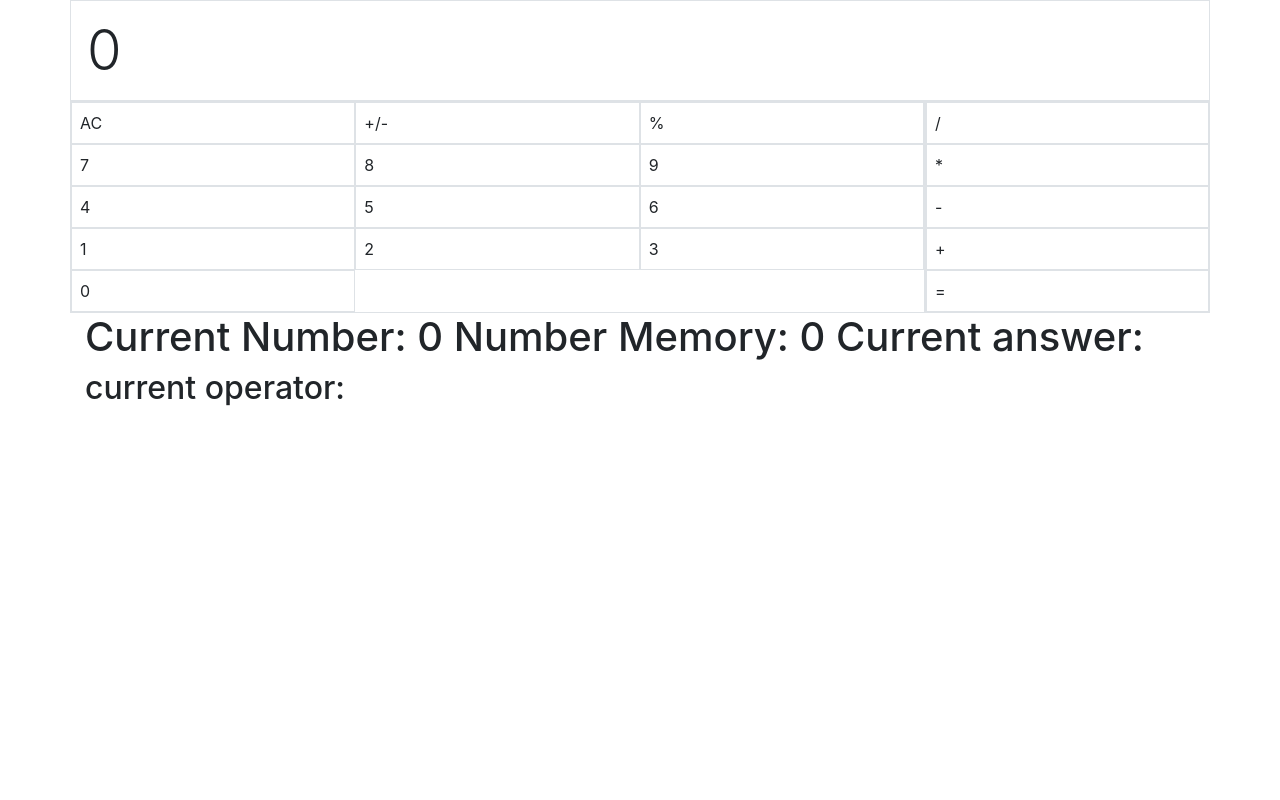
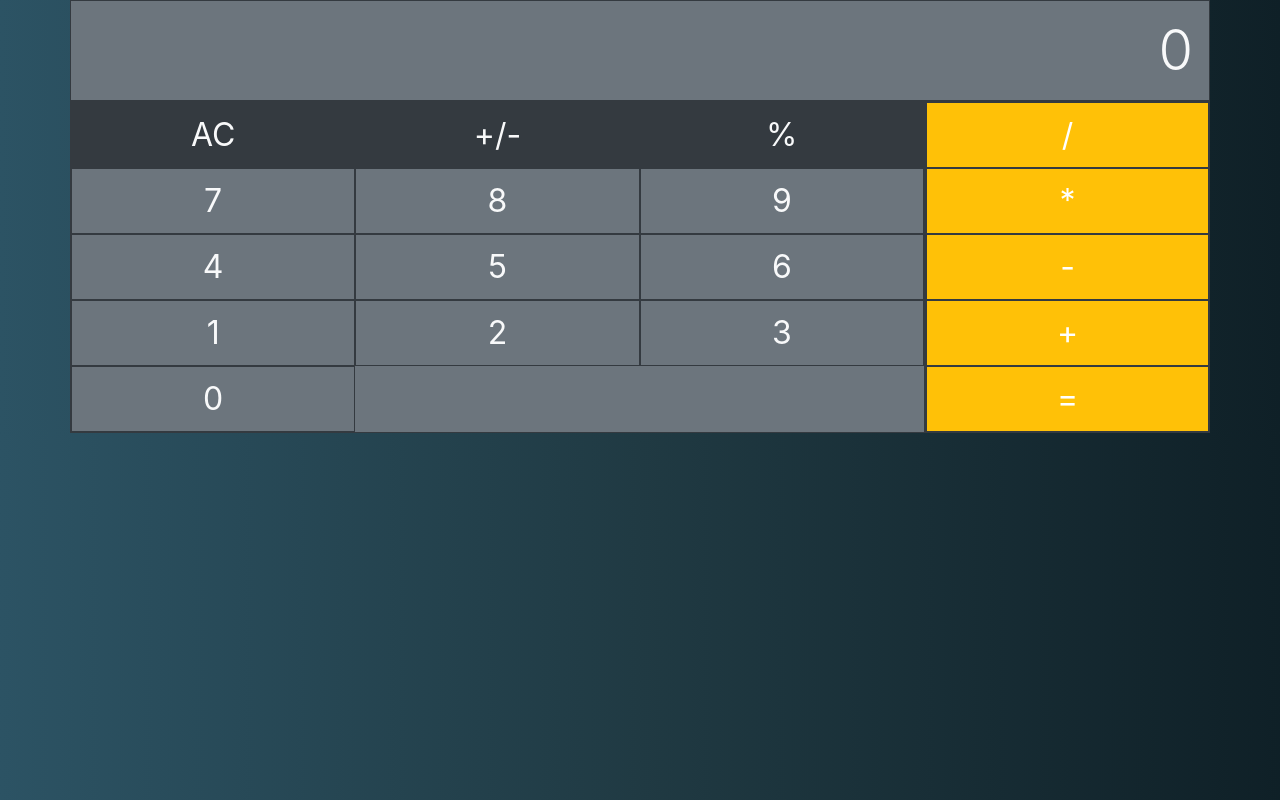
Before and after one commit to racheljay/react-calculator, a React (Create React App) app: page / in a window 1280 px wide. Built offline with nearby package versions, Linux system fonts and the light colour scheme.

Commit message:
styling upgrade

```diff
--- a/src/App.jsx
+++ b/src/App.jsx
@@ -42,7 +42,6 @@ function App() {
       console.log(screenRefresh)
 
     }
-
 
   }
 
@@ -134,29 +133,29 @@ function App() {
     <div className="container">
 
       <div className="row">
-        <div className="col-12 display-4 p-3 border">{!screenRefresh ? currentDisplay : answer ? answer : previousNumber }</div>
+        <div className="col-12 display-4 p-3 border border-dark bg-secondary text-light text-right">{!screenRefresh ? currentDisplay : answer ? answer : previousNumber }</div>
       </div>
 
       <div className="row">
-        <div className="col-9 border">
+        <div className="col-9 border border-dark bg-secondary text-center" id="btn-body">
           <div className="row">
 
             {topRow.map((item, index) => {
-              return <div key={index} className="col-4 p-2 border" onClick={() => topRowAction(item)} >{item}</div>
+              return <div key={index} className="col-4 p-2 border border-dark bg-dark text-light" id="top-row" onClick={() => topRowAction(item)} >{item}</div>
             })}
 
             {numbers.map((item, index) => {
-              return <div key={index} className="col-4 p-2 border" onClick={() => numBtnAction(item)}>{item}</div>
+              return <div key={index} className="col-4 p-2 border border-dark bg-secondary text-light" id="numbers" onClick={() => numBtnAction(item)}>{item}</div>
             })}
 
           </div>
         </div>
 
-        <div className="col-3 border">
+        <div className="col-3 border border-dark">
 
           <div className="row">
             {operators.map((item, index) => {
-              return <div key={index} className="col-12 p-2 border" onClick={() => operatorAction(item)}>{item}</div>
+              return <div key={index} className="col-12 p-2 border border-dark bg-warning text-white text-center" id="operators" onClick={() => operatorAction(item)}>{item}</div>
 
             })}
 
@@ -164,8 +163,8 @@ function App() {
         </div>
       </div>
 
-      <h1>Current Number: {currentDisplay} Number Memory: {previousNumber} Current answer: {answer}</h1>
-      <h2>current operator: {operator}</h2>
+      {/* <h1>Current Number: {currentDisplay} Number Memory: {previousNumber} Current answer: {answer}</h1>
+      <h2>current operator: {operator}</h2> */}
 
     </div>
   );
--- a/src/index.css
+++ b/src/index.css
@@ -1,8 +1,20 @@
 body {
   margin: 0;
-  font-family: -apple-system, BlinkMacSystemFont, 'Segoe UI', 'Roboto', 'Oxygen',
-    'Ubuntu', 'Cantarell', 'Fira Sans', 'Droid Sans', 'Helvetica Neue',
-    sans-serif;
+  font-family: -apple-system, BlinkMacSystemFont, 'Segoe UI', 'Roboto', 'Oxygen', 'Ubuntu', 'Cantarell', 'Fira Sans', 'Droid Sans', 'Helvetica Neue', sans-serif;
   -webkit-font-smoothing: antialiased;
   -moz-osx-font-smoothing: grayscale;
+  background: #0F2027;
+  /* fallback for old browsers */
+  background: -webkit-linear-gradient(to right, #2C5364, #203A43, #0F2027);
+  /* Chrome 10-25, Safari 5.1-6 */
+  background: linear-gradient(to right, #2C5364, #203A43, #0F2027);
+  /* W3C, IE 10+/ Edge, Firefox 16+, Chrome 26+, Opera 12+, Safari 7+ */
 }
+
+#btn-body {
+  font-size: 2rem;
+}
+
+#operators {
+  font-size: 2rem;
+}
--- a/src/index.js
+++ b/src/index.js
@@ -1,10 +1,10 @@
 import React from 'react';
 import ReactDOM from 'react-dom';
-import './index.css';
 import App from './App';
 import reportWebVitals from './reportWebVitals';
 import 'bootstrap/dist/css/bootstrap.css';
 import 'bootstrap/dist/js/bootstrap.js';
+import './index.css';
 
 ReactDOM.render(
   <React.StrictMode>
```
Also changed, not shown: 1 other file (tests, documents, lock files or other folders).
